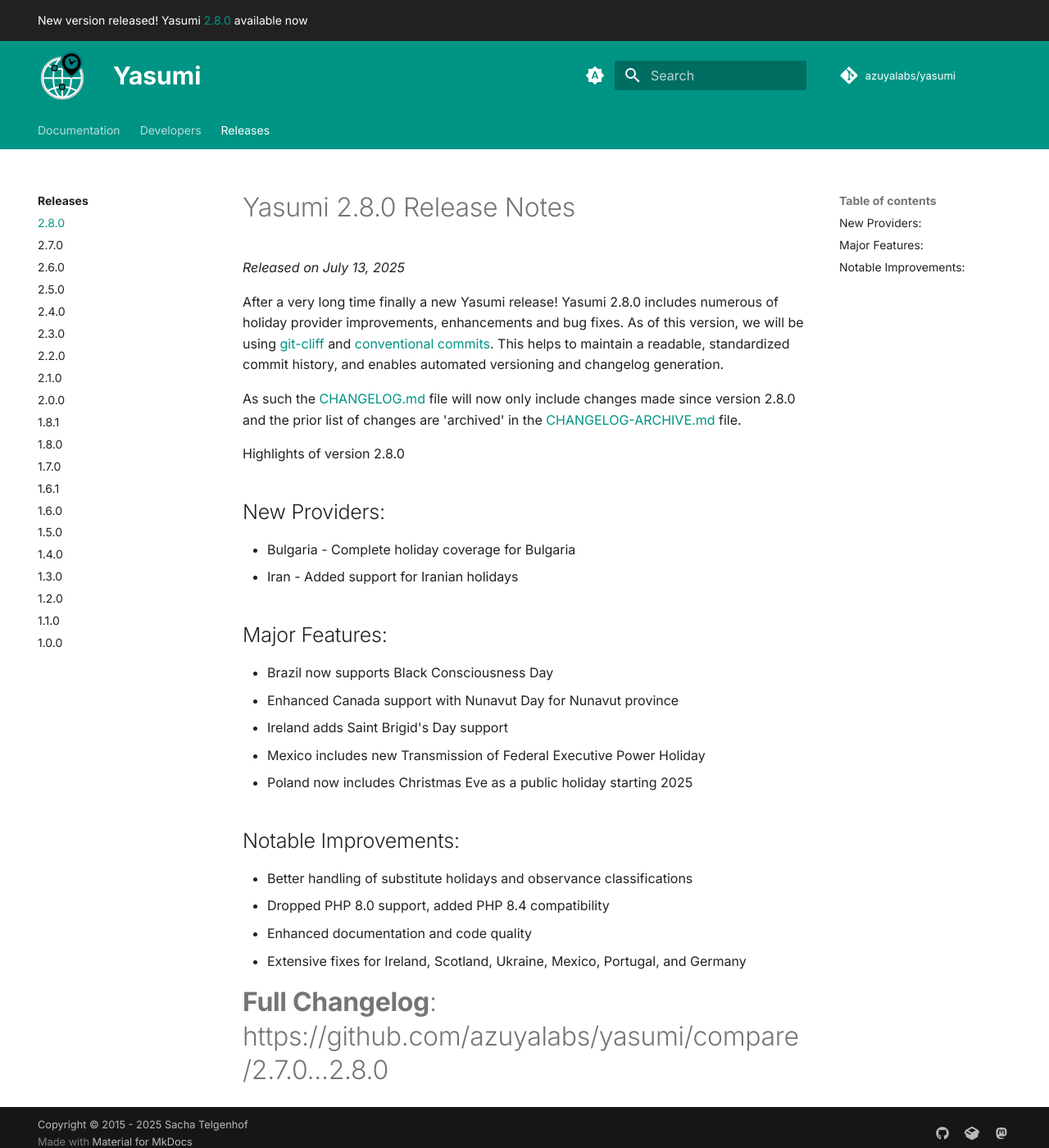
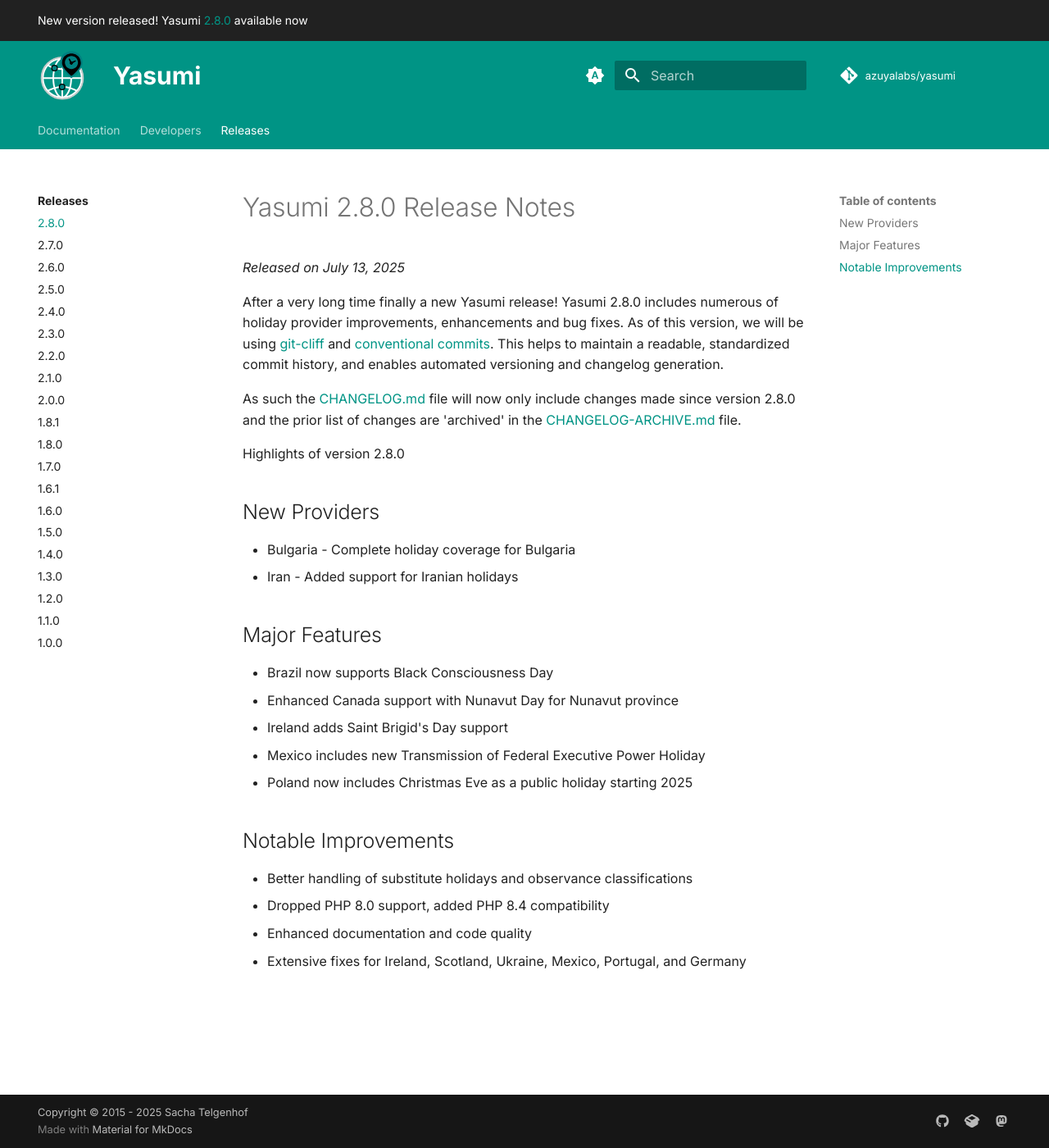
Before and after one commit to azuyalabs/yasumi-docs, an MkDocs documentation site: the page built from docs/releases/2.8.0.md, in a window 1280 px wide and 1400 px high. Shown: the whole window at 82% size. Built offline with MkDocs 1.6.1 and Material for MkDocs 9.7.7, drawn with Linux system fonts in a browser that asks for light colours; comment, search, counter and statistics services are not loaded.

Commit message:
Update 2.8.0 release notes
Signed-off-by: Sacha Telgenhof <me@sachatelgenhof.com>

```diff
--- a/docs/releases/2.8.0.md
+++ b/docs/releases/2.8.0.md
@@ -8,12 +8,12 @@ As such the [CHANGELOG.md](/CHANGELOG.md) file will now only include changes mad
 
 Highlights of version 2.8.0
 
-## New Providers:
+## New Providers
 
 - Bulgaria - Complete holiday coverage for Bulgaria
 - Iran - Added support for Iranian holidays
 
-## Major Features:
+## Major Features
 
 - Brazil now supports Black Consciousness Day
 - Enhanced Canada support with Nunavut Day for Nunavut province
@@ -21,11 +21,9 @@ Highlights of version 2.8.0
 - Mexico includes new Transmission of Federal Executive Power Holiday
 - Poland now includes Christmas Eve as a public holiday starting 2025
 
-## Notable Improvements:
+## Notable Improvements
 
 - Better handling of substitute holidays and observance classifications
 - Dropped PHP 8.0 support, added PHP 8.4 compatibility
 - Enhanced documentation and code quality
 - Extensive fixes for Ireland, Scotland, Ukraine, Mexico, Portugal, and Germany
-
-#**Full Changelog**: https://github.com/azuyalabs/yasumi/compare/2.7.0...2.8.0
```
